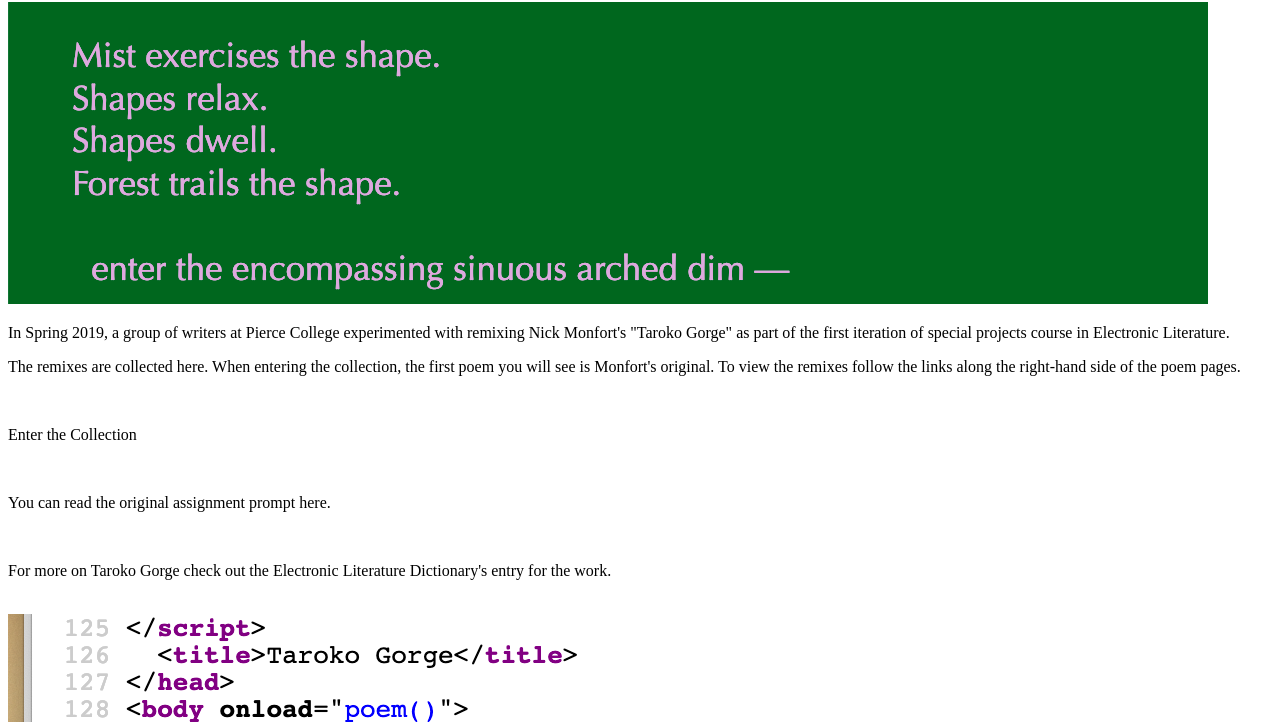
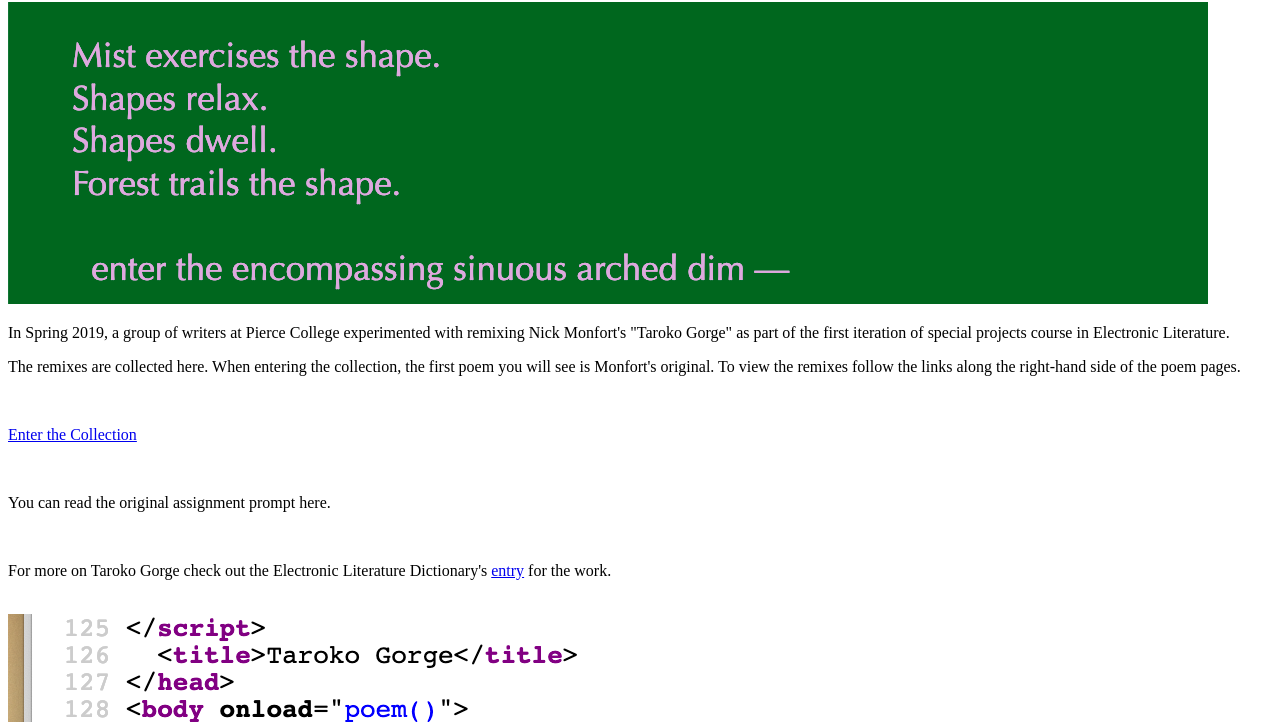
Before and after one commit to jloan/e249-tg-remixes, a plain HTML site: page index.html in a window 1280 px wide. Shown: the part 78-800 px from the top of the page. Drawn offline with Linux system fonts and the light colour scheme.

Commit message:
Update index.html
Adding links to collection and to the ELO entry on TG.

```diff
--- a/index.html
+++ b/index.html
@@ -13,11 +13,11 @@
     <p>In Spring 2019, a group of writers at Pierce College experimented with remixing Nick Monfort's "Taroko Gorge" as part of the first iteration of special projects course in Electronic Literature.</p>
     <p>The remixes are collected here. When entering the collection, the first poem you will see is Monfort's original. To view the remixes follow the links along the right-hand side of the poem pages.</p>
     <br>
-    <p>Enter the Collection</p>
+    <p><a href="https://jloan.github.io/e249-tg-remixes/taroko-gorge.html">Enter the Collection</a></p>
     <br>
     <p>You can read the original assignment prompt here.</p>
     <br>
-    <p>For more on Taroko Gorge check out the Electronic Literature Dictionary's entry for the work.</p>
+    <p>For more on Taroko Gorge check out the Electronic Literature Dictionary's <a href="http://directory.eliterature.org/individual-work/4878">entry</a> for the work.</p>
     <br>
 <img src="taroko-gorge.png" alt="Screen capture detail of Taroko Gorge page source.">
 
```
